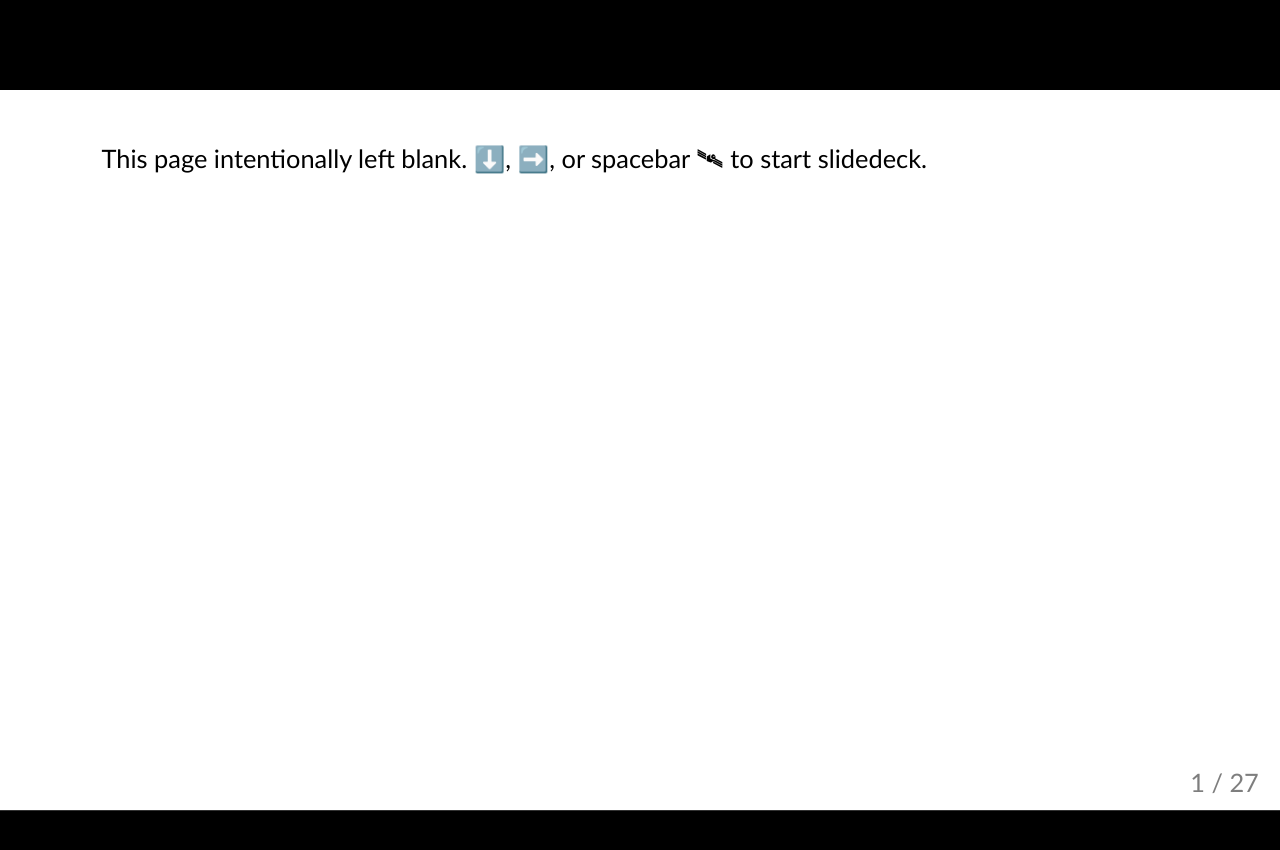
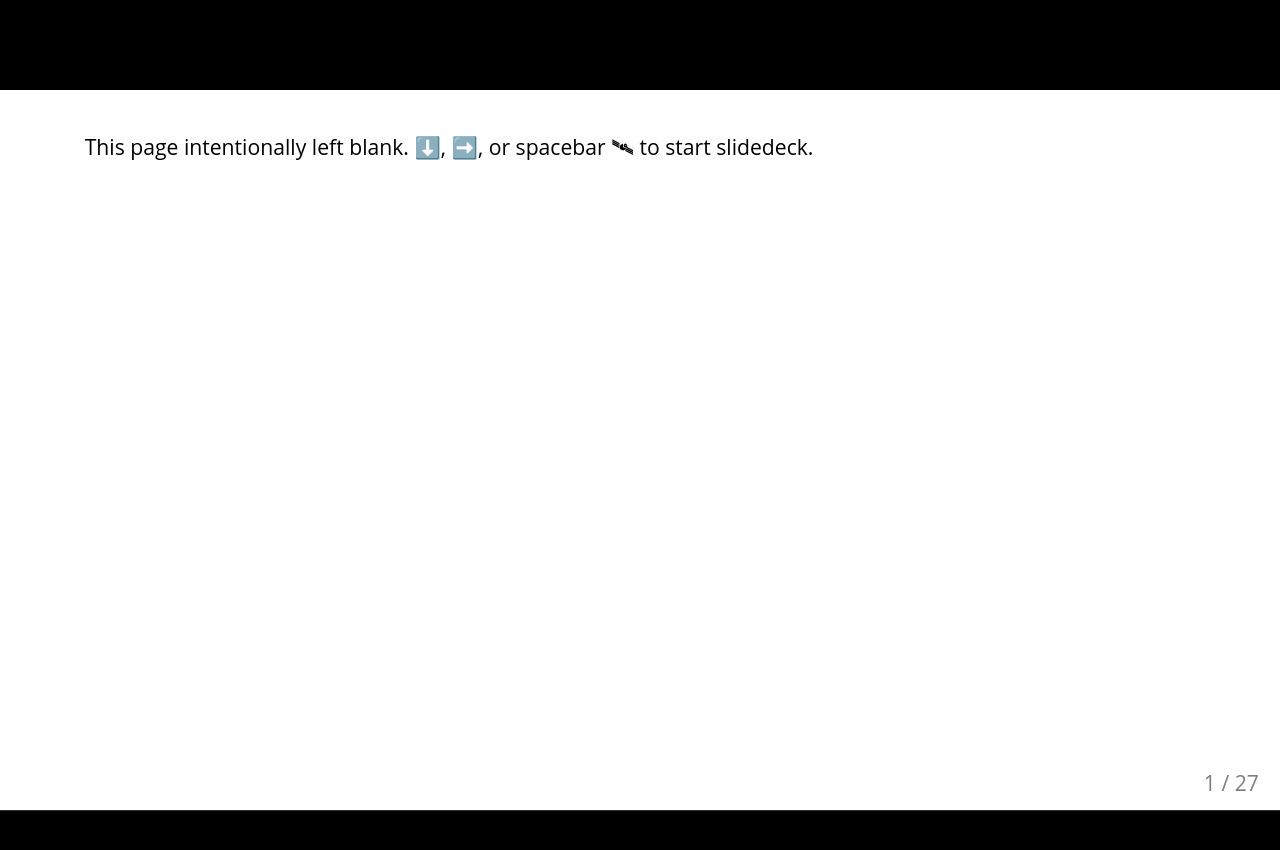
Before and after one commit to ablwr/avpres-training, a Jekyll site: the page built from _presentations/ffmpeg.html, in a window 1280 px wide. Shown: the top 850 px of the page. Built offline with Jekyll 4.4.1, drawn with Linux system fonts in a browser that asks for light colours.

Commit message:
settles on Open Sans

```diff
--- a/css/css.css
+++ b/css/css.css
@@ -1,10 +1,5 @@
 body {
-  font-family: 'Calibri', 'Helvetica Neue', 'Helvetica', 'Gill Sans';
-  font-size: 14px;
-}
-
-.remark-slide-content {
-    font-size: 24px;
+  font-family: 'Open Sans', 'Helvetica Neue', 'Helvetica', 'Calibri';
 }
 
 .remark-slide-scaler {
@@ -12,8 +7,7 @@ body {
 }
 
 h1, h2, h3, h4, h5, h6 {
-  font-family: 'Calibri', 'Helvetica Neue', 'Helvetica', 'Gill Sans';
-  font-weight: normal;
+  font-weight: 500;
 }
 
 h1 {
--- a/css/index.css
+++ b/css/index.css
@@ -1,7 +1,7 @@
 /*http://www.colorhexa.com/4cb6b4*/
 
 body {
-  font-family: 'Calibri', 'Helvetica Neue', 'Helvetica', 'Gill Sans';
+  font-family: 'Open Sans', 'Helvetica Neue', 'Helvetica', 'Calibri';
   background-color: #fff;
 }
 
@@ -37,7 +37,7 @@ body {
 }
 
 h1, h2, h3, h4 {
-  font-weight: normal;
+  font-weight: 500;
 }
 
 h1 {
```
